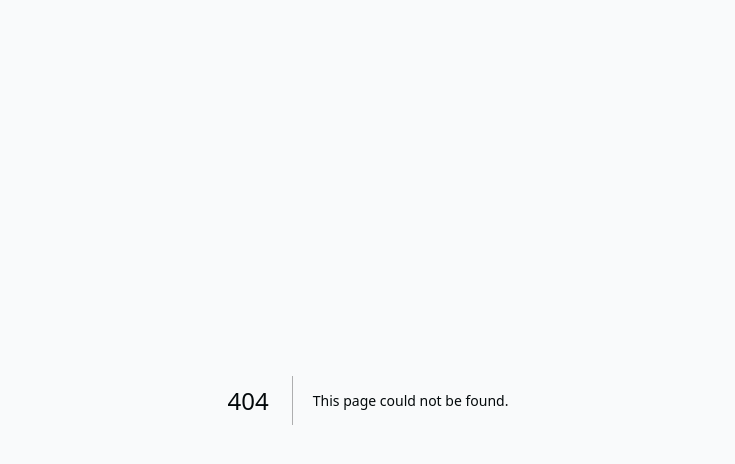
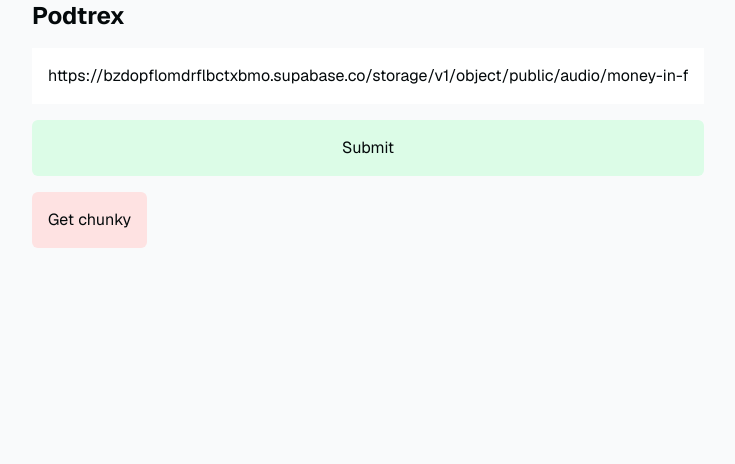
Before and after one commit to akrolsmir/podtrex, a Next.js app: page /pod in a window 1280 px wide. Before the commit this address had no page. Shown: the top 464 px of the page, without its empty margins (272-1007 px from the left). Built offline with nearby package versions, Linux system fonts and the light colour scheme.

Commit message:
Use replicate to start and fetch transcription

```diff
--- /dev/null
+++ b/app/pod/chunks.tsx
@@ -0,0 +1,49 @@
+'use client'
+
+import { useState } from 'react'
+import { getTranscription } from './page'
+
+export default function ShowChunks() {
+  const [text, setText] = useState('')
+  const [chunks, setChunks] = useState<Chunk[]>([])
+
+  return (
+    <div>
+      <button
+        className="p-4 bg-red-100 hover:bg-red-200 rounded-md"
+        onClick={async () => {
+          const { chunks: c, text: t } = await getTranscription(
+            'https://api.replicate.com/v1/predictions/qecw27dbfs4tffv53yoxbrmtei'
+          )
+          setText(t)
+          setChunks(c)
+        }}
+      >
+        Get chunky
+      </button>
+      {/* <div className="max-w-2xl">{text}</div> */}
+      <div className="max-w-2xl flex flex-col gap-4">
+        {chunks.map((chunk, i) => (
+          <ChunkView key={i} chunk={chunk} />
+        ))}
+      </div>
+    </div>
+  )
+}
+
+type Chunk = {
+  text: string
+  timestamp: [number, number]
+}
+
+export function ChunkView(props: { chunk: Chunk }) {
+  const { chunk } = props
+  return (
+    <div className="p-4 bg-gray-100 hover:bg-gray-200 rounded-md">
+      <p className="text-sm text-gray-500">
+        {chunk.timestamp[0]} - {chunk.timestamp[1]}
+      </p>
+      {chunk.text}
+    </div>
+  )
+}
--- /dev/null
+++ b/app/pod/page.tsx
@@ -0,0 +1,74 @@
+'use server'
+import ShowChunks from './chunks'
+
+async function runFastWhisper(url: string) {
+  const response = await fetch('https://api.replicate.com/v1/predictions', {
+    headers: {
+      Authorization: `Token ${process.env.REPLICATE_API_TOKEN}`,
+      'Content-Type': 'application/json',
+    },
+    method: 'POST',
+    body: JSON.stringify({
+      version:
+        '3ab86df6c8f54c11309d4d1f930ac292bad43ace52d10c80d87eb258b3c9f79c',
+      input: {
+        audio: url,
+        batch_size: 64,
+      },
+    }),
+  })
+  const json = await response.json()
+  // Note: json doesn't have the transcription yet; json.urls.get will produce it
+  console.log(json)
+  return json
+}
+
+export async function getTranscription(url: string) {
+  const response = await fetch(url, {
+    headers: {
+      Authorization: `Token ${process.env.REPLICATE_API_TOKEN}`,
+      'Content-Type': 'application/json',
+    },
+    method: 'GET',
+  })
+  const json = await response.json()
+  const { chunks, text } = json.output
+  return { chunks, text }
+}
+
+export default async function Pod() {
+  async function postPod(formData: FormData) {
+    'use server'
+    const rawFormData = Object.fromEntries(formData.entries())
+    const mp3Link = rawFormData.mp3 as string
+
+    const transcription = await runFastWhisper(mp3Link)
+    return transcription
+  }
+
+  const DEFAULT_PODCAST = 'https://media.transistor.fm/2bb32fae/a2bfec15.mp3'
+  const PODCAST_VERY_TRIM =
+    'https://bzdopflomdrflbctxbmo.supabase.co/storage/v1/object/public/audio/money-in-fiction-podcast-verytrim.mp3'
+  return (
+    <div className="max-w-2xl w-full">
+      <h2 className="text-2xl font-bold">Podtrex</h2>
+      <div className="h-4" />
+      <form action={postPod} className="flex flex-col gap-4">
+        <input
+          type="text"
+          name="mp3"
+          defaultValue={PODCAST_VERY_TRIM}
+          className="p-4"
+        />
+        <input
+          type="submit"
+          value="Submit"
+          className="p-4 bg-green-100 rounded-md hover:bg-green-200 hover:cursor-pointer"
+        />
+      </form>
+
+      <div className="h-4" />
+      <ShowChunks />
+    </div>
+  )
+}
```
